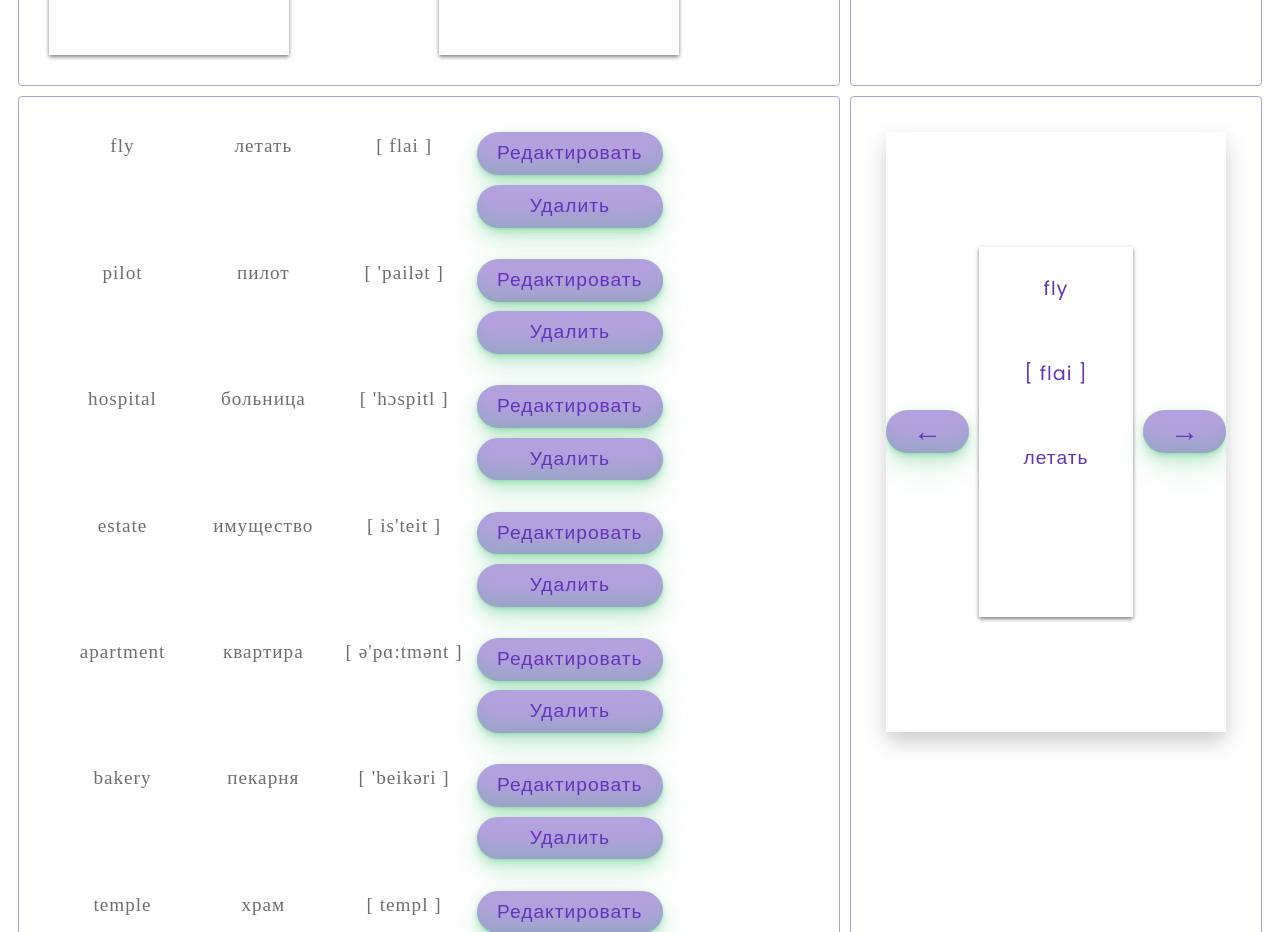
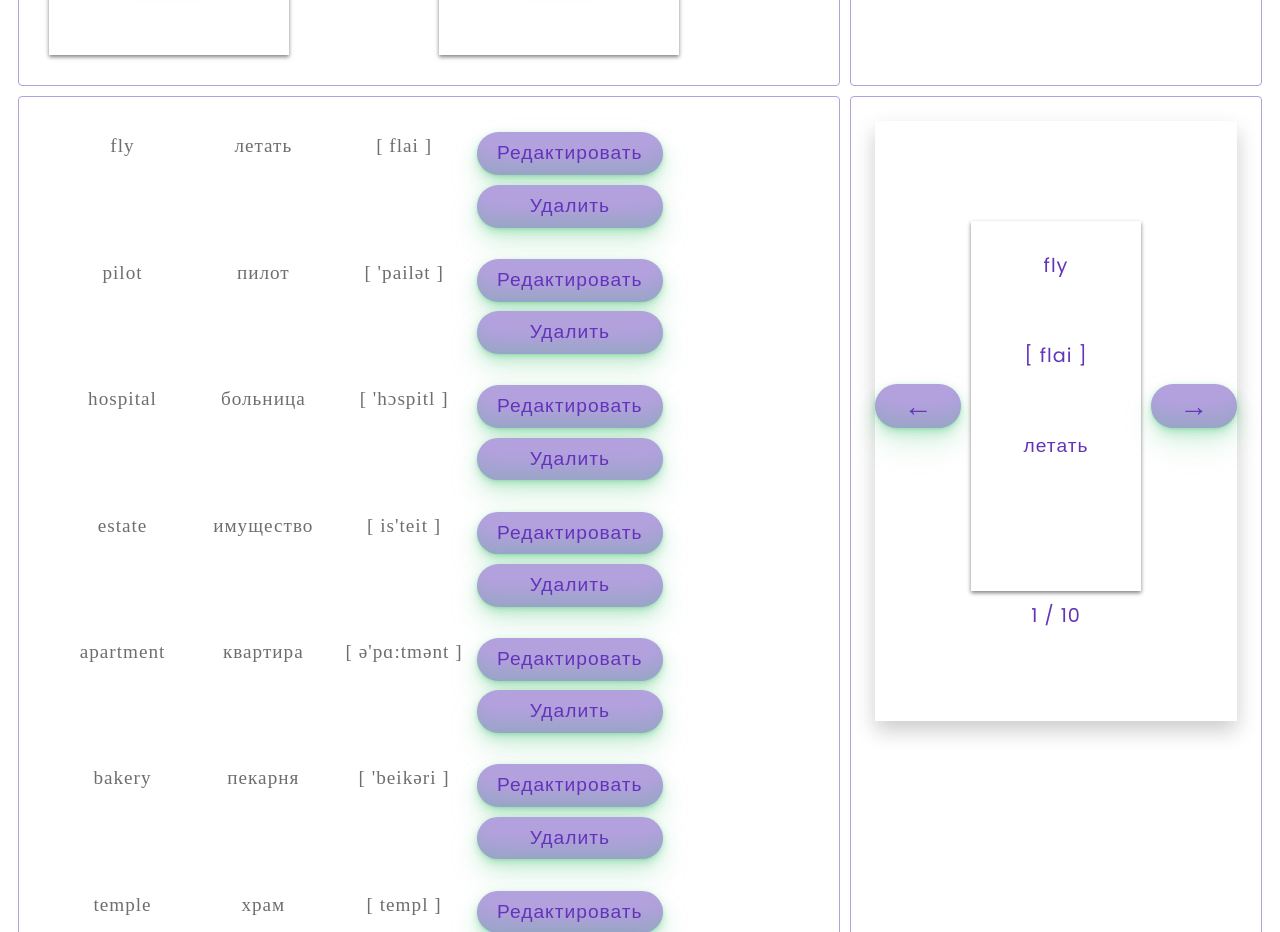
Before and after one commit to Oksanka848/LangCart, a React app in the folder langus/: page / in a window 1280 px wide. Shown: the part 2280-3212 px from the top of the page. Built offline with nearby package versions, Linux system fonts and the light colour scheme.

Commit message:
add idex count

```diff
--- a/langus/src/components/Slider/Slider.jsx
+++ b/langus/src/components/Slider/Slider.jsx
@@ -1,4 +1,4 @@
-import React, { useState, useEffect } from 'react';
+import React, { useState } from 'react';
 import words from '../diction.json';
 import Slides from './Slides';
 import style from './style.module.scss';
@@ -6,52 +6,35 @@ import style from './style.module.scss';
 export default function Slider() {
   const [count, setCount] = useState(0);
   function handlePrev() {
-    if (count !== setCount) {
-      setCount(count - 1)
-    }
-    else if (count === Slides.length) {
-      setCount(count + 1)
+    setCount(count - 1);
+    if (count === 0) {
+      setCount(words.length - 1);
     }
   }
   function handleNext() {
-    if (count !== setCount) {
-      setCount(count + 1)
-    }
-    else if (count === Slides.length) {
-      setCount(Slides.length)
+    setCount(count + 1);
+    if (count === words.length - 1) {
+      setCount(0);
     }
   }
+  const cardIndex = () => {
+
+    if (count !== words.length) {
+      setCount(count + 1);
+    }
+  };
   return (
     <>
-      <div className={style.container_slider}>
-        <button onClick={() => handlePrev()}  >&#8592;</button>
-        <Slides key={words[count]} words={words[count] || { en: '', tr: '', ru: '', id: '' }}/>
-        <button onClick={() => handleNext()} >&#8594;</button>
+      <div className={style.container_wrap}>
+        <div className={style.container_slider}>
+          <button onClick={() => handlePrev()}  >&#8592;</button>
+          <Slides key={words[count]} words={words[count]} cardIndex={cardIndex} />
+          <button onClick={() => handleNext()} >&#8594;</button>
+        </div>
+        <div>
+          {count + 1} / {words.length}
+        </div>
       </div>
     </>
   )
 }
-
-/*useEffect(() => {
-     setInterval(() => {
-          setCount((current) => {
-                   const res = current === Slides.length - 1 ? 0 : current + 1
-                  return res
-      })
-  }, 3000)
-  return () => Slides.length + 1
-}, [])
-*/
-/*const prevImgIndex = count ? count - 1 : Slides.length - 1
-const nextImgIndex  = count === Slides.length - 1 ? 0 : count + 1*/
-/*function handlePrev(){
-  setCount(count - 1);
-
-
-};
-function handleNext(){
-  setCount(count + 1)
-};
-useEffect(() => console.log(count), [
-  count,
-]);*/
--- a/langus/src/components/Slider/style.module.scss
+++ b/langus/src/components/Slider/style.module.scss
@@ -1,40 +1,33 @@
 @import "../style.scss";
-
 @import "../Cards/style.module.scss";
 
-.container_slider {
+.container_wrap {
   height: 600px;
-  margin: 4%;
+  margin: 1%;
+  justify-content: center;
   align-items: center;
-  justify-content: center;
   display: flex;
-
-  overflow: hidden;
+  flex-direction: column;
   box-shadow: 0 10px 20px rgba(0, 0, 0, 0.2);
 }
 
-.slide {
-
+.container_slider {
+  min-width: 100%;
+  flex-wrap: nowrap;
+  align-items: center;
+  justify-content: center;
+  align-self: center;
   display: flex;
-  justify-content: center;
-  align-items: center;
-  opacity: 0;
-  transition: opacity ease-in-out 0.4s;
+  flex-direction: row;
 }
 
-.active-anim {
-  opacity: 1;
-}
-
-
 button {
-
+  display: flex;
   background-color: $normal-purple-color;
   border-radius: 50px;
   box-shadow: rgba(44, 187, 99, .2) 0 -25px 18px -14px inset, rgba(44, 187, 99, .15) 0 1px 2px, rgba(44, 187, 99, .15) 0 2px 4px, rgba(44, 187, 99, .15) 0 4px 8px, rgba(44, 187, 99, .15) 0 8px 16px, rgba(44, 187, 99, .15) 0 16px 32px;
   color: $dark-purple-color;
   cursor: pointer;
-  display: inline-block;
   font-family: $font-family;
   padding: 0.011% 8%;
   text-align: center;
@@ -44,31 +37,10 @@ button {
   user-select: none;
   touch-action: manipulation;
   font-size: $font-size-md;
+
   &:hover {
     transition: all 0.4s cubic-bezier(0.175, 0.885, 0, 1);
     z-index: 1;
     font-size: 108%;
   }
 }
-
-.container_dots {
-
-  justify-content: center;
-  align-items: center;
-  cursor: pointer;
-  margin: .125rem 0;
-}
-
-.dot {
-  width: 20px;
-  height: 20px;
-  border-radius: 50%;
-  border: 3px solid #f1f1f1;
-  margin: 0 5px;
-  background: #f1f1f1;
-  content: "";
-  background-color: #d8d8d8;
-  border-radius: 50%;
-  transition: background-color .3s ease 0s;
-
-}
```
